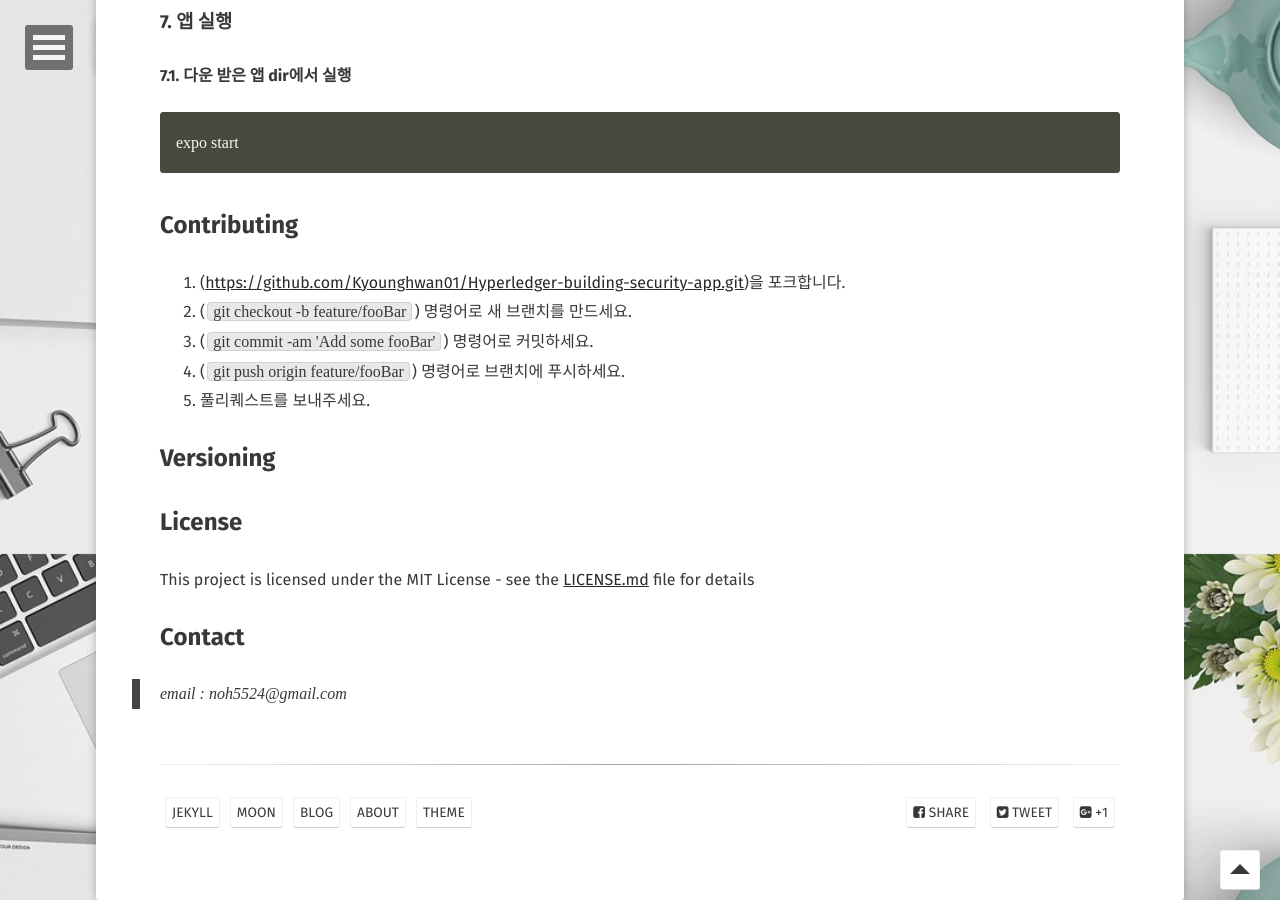
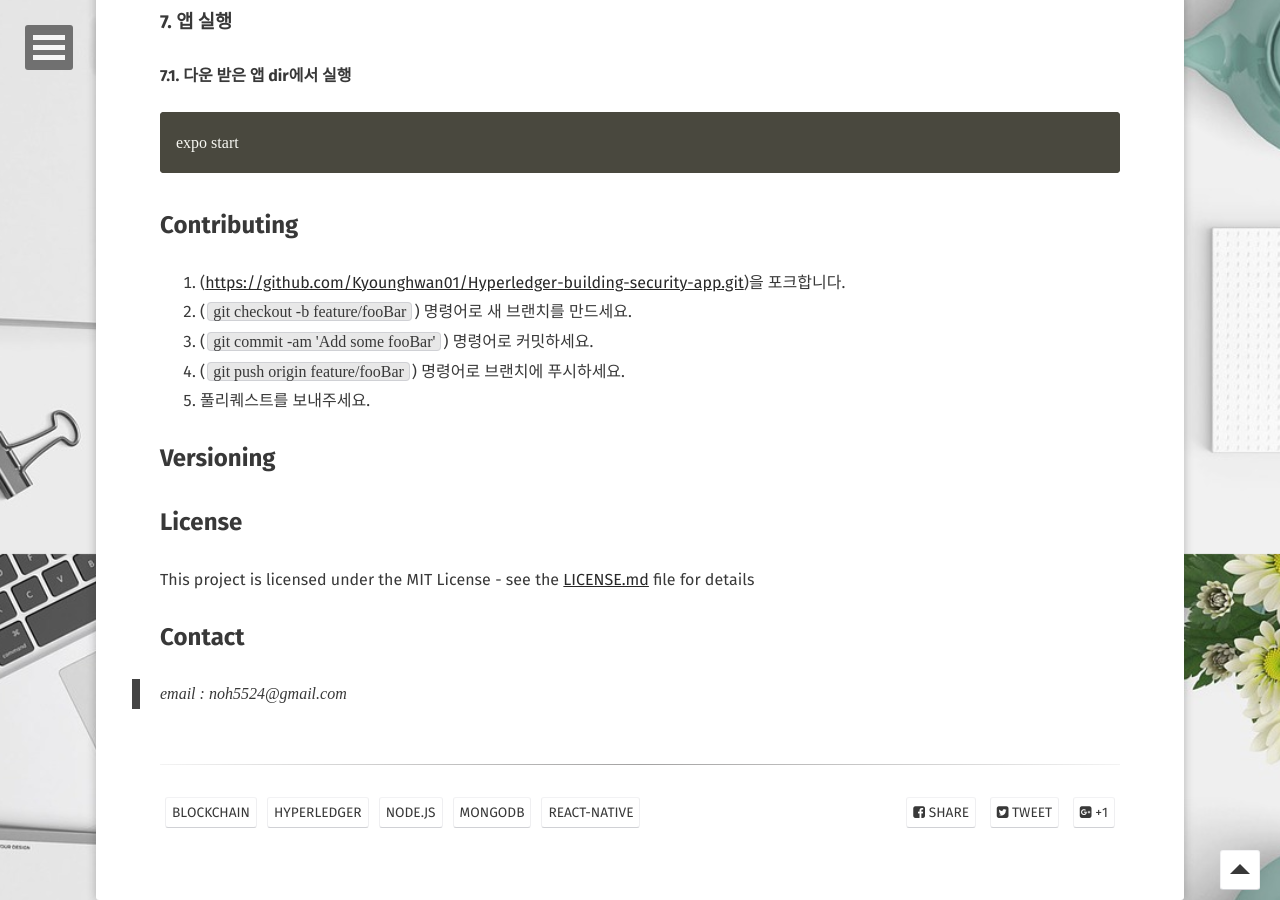
Before and after one commit to Kyounghwan01/lala, a Jekyll site: the page built from _posts/2019-03-02-Hyperledger-building-security-app.md, in a window 1280 px wide and 900 px high, scrolled down 4846 px. Built offline with Jekyll 4.4.1, drawn with Linux system fonts in a browser that asks for light colours; some web fonts are replaced.

Commit message:
Update 2019-03-02-Hyperledger-building-security-app.md

```diff
--- a/_posts/2019-03-02-Hyperledger-building-security-app.md
+++ b/_posts/2019-03-02-Hyperledger-building-security-app.md
@@ -5,11 +5,11 @@ date:   2019-03-02
 excerpt: "블록체인 하이퍼레저 기반 건물안전등급 등록 및 조회 앱*"
 project: true
 tag:
-- jekyll
-- moon
-- blog
-- about
-- theme
+- blockchain
+- hyperledger
+- node.js
+- mongodb
+- react-native
 comments: false
 ---
 
```
